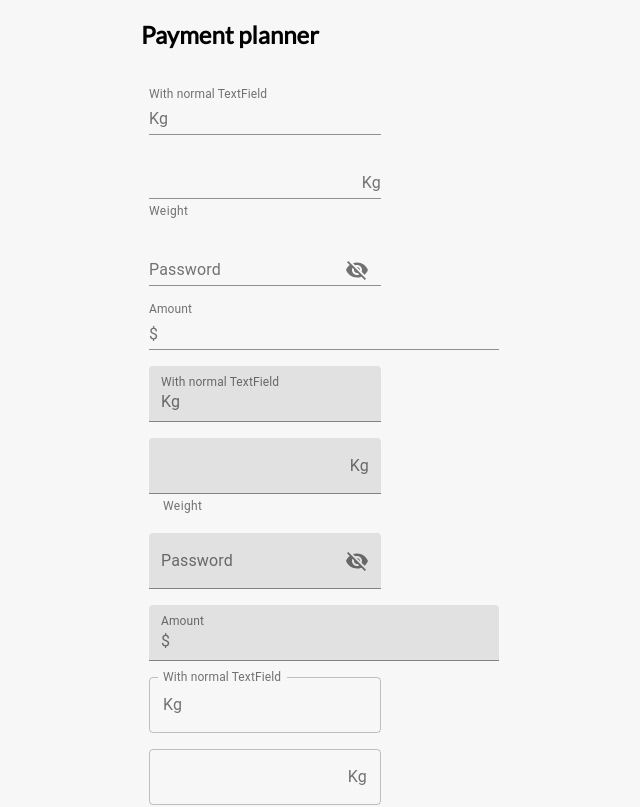
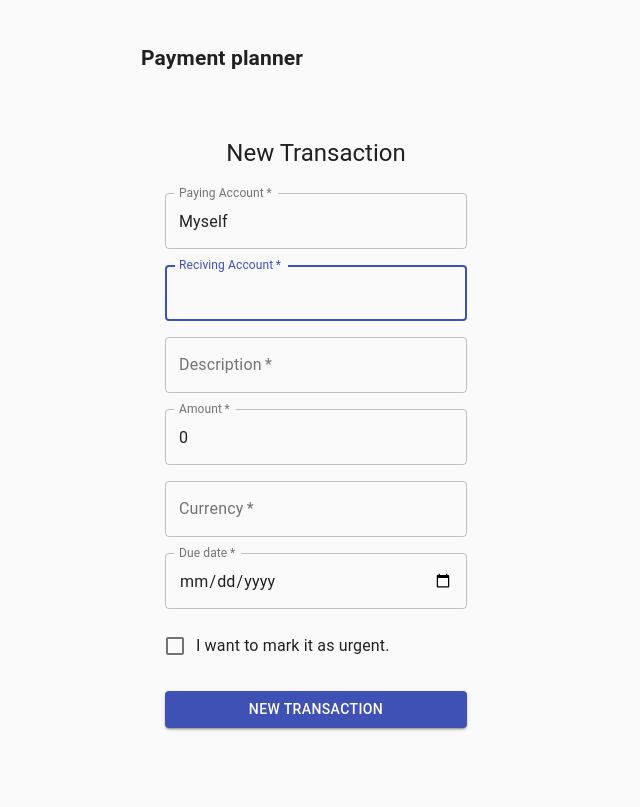
Before and after one commit to aznigft/topay, a React (Create React App) app: page /editTransaction in a window 1280 px wide. Shown: the top 807 px of the page, without its empty margins (324-964 px from the left). Built offline with nearby package versions, Linux system fonts and the light colour scheme.

Commit message:
New form for adding new and edit transactions.

```diff
--- a/src/components/EditTransaction.js
+++ b/src/components/EditTransaction.js
@@ -1,221 +1,178 @@
-import React from 'react';
-import clsx from 'clsx';
+import React, {useState, useContext} from 'react'
+import Button from '@material-ui/core/Button';
+import CssBaseline from '@material-ui/core/CssBaseline';
+import TextField from '@material-ui/core/TextField';
+import FormControlLabel from '@material-ui/core/FormControlLabel';
+import Checkbox from '@material-ui/core/Checkbox';
+import Grid from '@material-ui/core/Grid';
+import Typography from '@material-ui/core/Typography';
 import { makeStyles } from '@material-ui/core/styles';
-import IconButton from '@material-ui/core/IconButton';
-import Input from '@material-ui/core/Input';
-import FilledInput from '@material-ui/core/FilledInput';
-import OutlinedInput from '@material-ui/core/OutlinedInput';
-import InputLabel from '@material-ui/core/InputLabel';
-import InputAdornment from '@material-ui/core/InputAdornment';
-import FormHelperText from '@material-ui/core/FormHelperText';
-import FormControl from '@material-ui/core/FormControl';
-import TextField from '@material-ui/core/TextField';
-import Visibility from '@material-ui/icons/Visibility';
-import VisibilityOff from '@material-ui/icons/VisibilityOff';
+import Container from '@material-ui/core/Container';
+import { GlobalContext } from '../context/GlobalState';
+import { useHistory } from "react-router-dom";
+
 
 const useStyles = makeStyles((theme) => ({
-  root: {
+  paper: {
+    marginTop: theme.spacing(8),
     display: 'flex',
-    flexWrap: 'wrap',
+    flexDirection: 'column',
+    alignItems: 'center',
   },
-  margin: {
+  avatar: {
     margin: theme.spacing(1),
+    backgroundColor: theme.palette.secondary.main,
   },
-  withoutLabel: {
+  form: {
+    width: '100%', // Fix IE 11 issue.
     marginTop: theme.spacing(3),
   },
-  textField: {
-    width: '25ch',
+  submit: {
+    margin: theme.spacing(3, 0, 2),
   },
 }));
 
 export default function EditTransaction() {
   const classes = useStyles();
-  const [values, setValues] = React.useState({
-    amount: '',
-    password: '',
-    weight: '',
-    weightRange: '',
-    showPassword: false,
-  });
 
-  const handleChange = (prop) => (event) => {
-    setValues({ ...values, [prop]: event.target.value });
-  };
+  const [payingAccount, setPayingAccount] = useState('Myself');
+  const [recivingAccount, setRecivingAccount] = useState('');
+  const [description, setDescription] = useState('');
+  const [deadline, setDeadline] = useState(new Date());
+  const [amount, setAmount] = useState(0);
+  const [currency, setCurrency] = useState('');
 
-  const handleClickShowPassword = () => {
-    setValues({ ...values, showPassword: !values.showPassword });
-  };
+  const {addTransaction, transactions} = useContext(GlobalContext);
 
-  const handleMouseDownPassword = (event) => {
-    event.preventDefault();
-  };
+  let history = useHistory();
+
+  function generateID() {
+    return( Math.max(...transactions.map(o => o.id), 0) + 1 )
+  }
+
+  const onSubmit = e => {
+    e.preventDefault();
+
+    const newTransaction = {
+        id: generateID(),
+        payingAccount: payingAccount,
+        recivingAccount: recivingAccount,
+        description: description,
+        deadLine: deadline,
+        amount: +amount,
+        currency: currency
+    }
+
+    addTransaction(newTransaction)
+    history.push('/transactionList');
+  }
+
 
   return (
-    <div className={classes.root}>
-      <div>
-        <TextField
-          label="With normal TextField"
-          id="standard-start-adornment"
-          className={clsx(classes.margin, classes.textField)}
-          InputProps={{
-            startAdornment: <InputAdornment position="start">Kg</InputAdornment>,
-          }}
-        />
-        <FormControl className={clsx(classes.margin, classes.withoutLabel, classes.textField)}>
-          <Input
-            id="standard-adornment-weight"
-            value={values.weight}
-            onChange={handleChange('weight')}
-            endAdornment={<InputAdornment position="end">Kg</InputAdornment>}
-            aria-describedby="standard-weight-helper-text"
-            inputProps={{
-              'aria-label': 'weight',
-            }}
-          />
-          <FormHelperText id="standard-weight-helper-text">Weight</FormHelperText>
-        </FormControl>
-        <FormControl className={clsx(classes.margin, classes.textField)}>
-          <InputLabel htmlFor="standard-adornment-password">Password</InputLabel>
-          <Input
-            id="standard-adornment-password"
-            type={values.showPassword ? 'text' : 'password'}
-            value={values.password}
-            onChange={handleChange('password')}
-            endAdornment={
-              <InputAdornment position="end">
-                <IconButton
-                  aria-label="toggle password visibility"
-                  onClick={handleClickShowPassword}
-                  onMouseDown={handleMouseDownPassword}
-                >
-                  {values.showPassword ? <Visibility /> : <VisibilityOff />}
-                </IconButton>
-              </InputAdornment>
-            }
-          />
-        </FormControl>
-        <FormControl fullWidth className={classes.margin}>
-          <InputLabel htmlFor="standard-adornment-amount">Amount</InputLabel>
-          <Input
-            id="standard-adornment-amount"
-            value={values.amount}
-            onChange={handleChange('amount')}
-            startAdornment={<InputAdornment position="start">$</InputAdornment>}
-          />
-        </FormControl>
+    <Container component="main" maxWidth="xs">
+      <CssBaseline />
+      <div className={classes.paper}>
+        <Typography component="h1" variant="h5">
+          New Transaction
+        </Typography>
+        <form className={classes.form} noValidate onSubmit = {onSubmit}>
+          <Grid container spacing={2}>
+          <Grid item xs={12}>
+              <TextField
+                value={payingAccount}
+                onChange={(e) => setPayingAccount(e.target.value)}
+                name="payingAccount"
+                variant="outlined"
+                required
+                fullWidth
+                id="payingAccount"
+                label="Paying Account"
+              />
+            </Grid>
+            <Grid item xs={12}>
+              <TextField
+                value={recivingAccount}
+                onChange={(e) => setRecivingAccount(e.target.value)}
+                name="recivingAccount"
+                variant="outlined"
+                required
+                fullWidth
+                id="recivingAccount"
+                label="Reciving Account"
+                autoFocus
+              />
+            </Grid>
+            <Grid item xs={12}>
+              <TextField
+                value={description}
+                onChange={(e) => setDescription(e.target.value)}
+                name="description"
+                variant="outlined"
+                required
+                fullWidth
+                id="description"
+                label="Description"
+              />
+            </Grid>
+            <Grid item xs={12}>
+              <TextField
+                value={amount}
+                onChange={(e) => setAmount(e.target.value)}
+                variant="outlined"
+                required
+                fullWidth
+                id="amount"
+                label="Amount"
+                name="amount"
+              />
+            </Grid>
+            <Grid item xs={12}>
+              <TextField
+                value={currency}
+                onChange={(e) => setCurrency(e.target.value)}
+                variant="outlined"
+                required
+                fullWidth
+                id="currency"
+                label="Currency"
+                name="currency"
+              />
+            </Grid>
+            <Grid item xs={12}>
+              <TextField
+                value={deadline}
+                onChange={(e) => setDeadline(e.target.value)}
+                variant="outlined"
+                required
+                fullWidth
+                id="deadline"
+                name="deadline"
+                type="date"
+                label="Due date"
+                InputLabelProps={{
+                  shrink: true,
+                }}
+              />
+            </Grid>
+
+            <Grid item xs={12}>
+              <FormControlLabel
+                control={<Checkbox value="allowExtraEmails" color="primary" />}
+                label="I want to mark it as urgent."
+              />
+            </Grid>
+          </Grid>
+          <Button
+            type="submit"
+            fullWidth
+            variant="contained"
+            color="primary"
+            className={classes.submit}
+          >
+            New transaction
+          </Button>
+        </form>
       </div>
-      <div>
-        <TextField
-          label="With normal TextField"
-          id="filled-start-adornment"
-          className={clsx(classes.margin, classes.textField)}
-          InputProps={{
-            startAdornment: <InputAdornment position="start">Kg</InputAdornment>,
-          }}
-          variant="filled"
-        />
-        <FormControl className={clsx(classes.margin, classes.textField)} variant="filled">
-          <FilledInput
-            id="filled-adornment-weight"
-            value={values.weight}
-            onChange={handleChange('weight')}
-            endAdornment={<InputAdornment position="end">Kg</InputAdornment>}
-            aria-describedby="filled-weight-helper-text"
-            inputProps={{
-              'aria-label': 'weight',
-            }}
-          />
-          <FormHelperText id="filled-weight-helper-text">Weight</FormHelperText>
-        </FormControl>
-        <FormControl className={clsx(classes.margin, classes.textField)} variant="filled">
-          <InputLabel htmlFor="filled-adornment-password">Password</InputLabel>
-          <FilledInput
-            id="filled-adornment-password"
-            type={values.showPassword ? 'text' : 'password'}
-            value={values.password}
-            onChange={handleChange('password')}
-            endAdornment={
-              <InputAdornment position="end">
-                <IconButton
-                  aria-label="toggle password visibility"
-                  onClick={handleClickShowPassword}
-                  onMouseDown={handleMouseDownPassword}
-                  edge="end"
-                >
-                  {values.showPassword ? <Visibility /> : <VisibilityOff />}
-                </IconButton>
-              </InputAdornment>
-            }
-          />
-        </FormControl>
-        <FormControl fullWidth className={classes.margin} variant="filled">
-          <InputLabel htmlFor="filled-adornment-amount">Amount</InputLabel>
-          <FilledInput
-            id="filled-adornment-amount"
-            value={values.amount}
-            onChange={handleChange('amount')}
-            startAdornment={<InputAdornment position="start">$</InputAdornment>}
-          />
-        </FormControl>
-      </div>
-      <div>
-        <TextField
-          label="With normal TextField"
-          id="outlined-start-adornment"
-          className={clsx(classes.margin, classes.textField)}
-          InputProps={{
-            startAdornment: <InputAdornment position="start">Kg</InputAdornment>,
-          }}
-          variant="outlined"
-        />
-        <FormControl className={clsx(classes.margin, classes.textField)} variant="outlined">
-          <OutlinedInput
-            id="outlined-adornment-weight"
-            value={values.weight}
-            onChange={handleChange('weight')}
-            endAdornment={<InputAdornment position="end">Kg</InputAdornment>}
-            aria-describedby="outlined-weight-helper-text"
-            inputProps={{
-              'aria-label': 'weight',
-            }}
-            labelWidth={0}
-          />
-          <FormHelperText id="outlined-weight-helper-text">Weight</FormHelperText>
-        </FormControl>
-        <FormControl className={clsx(classes.margin, classes.textField)} variant="outlined">
-          <InputLabel htmlFor="outlined-adornment-password">Password</InputLabel>
-          <OutlinedInput
-            id="outlined-adornment-password"
-            type={values.showPassword ? 'text' : 'password'}
-            value={values.password}
-            onChange={handleChange('password')}
-            endAdornment={
-              <InputAdornment position="end">
-                <IconButton
-                  aria-label="toggle password visibility"
-                  onClick={handleClickShowPassword}
-                  onMouseDown={handleMouseDownPassword}
-                  edge="end"
-                >
-                  {values.showPassword ? <Visibility /> : <VisibilityOff />}
-                </IconButton>
-              </InputAdornment>
-            }
-            labelWidth={70}
-          />
-        </FormControl>
-        <FormControl fullWidth className={classes.margin} variant="outlined">
-          <InputLabel htmlFor="outlined-adornment-amount">Amount</InputLabel>
-          <OutlinedInput
-            id="outlined-adornment-amount"
-            value={values.amount}
-            onChange={handleChange('amount')}
-            startAdornment={<InputAdornment position="start">$</InputAdornment>}
-            labelWidth={60}
-          />
-        </FormControl>
-      </div>
-    </div>
+    </Container>
   );
 }
--- a/src/components/TransactionCard.js
+++ b/src/components/TransactionCard.js
@@ -44,7 +44,7 @@ export default function TransactionCard({transaction}) {
                   {transaction.description}
                 </Typography>
                 <Typography variant="body2" color="textSecondary">
-                    Due date: {transaction.deadLine}
+                    Due date: {transaction.deadLine.toLocaleDateString()}
                 </Typography>
               </Grid>
 
--- a/src/components/TransactionList.js
+++ b/src/components/TransactionList.js
@@ -32,7 +32,7 @@ export const TransactionList = () => {
                 variant="contained"
                 color="primary"
                 component={Link}
-                to="/addTransaction"
+                to="/editTransaction"
                 disableElevation>Create new transaction</Button>
         </>
     )
--- a/src/context/GlobalState.js
+++ b/src/context/GlobalState.js
@@ -7,7 +7,7 @@ const initialState = {
             id: 0,
             payingAccount: 'User',
             recivingAccount: 'Allegro sp. z o.o.',
-            deadLine: '30.09.2021',
+            deadLine: new Date('2021-09-03T00:00:01'),
             description: 'Transaction id - ASDCZXCASDAD',
             amount: 50,
             currency: 'PLN'
@@ -16,7 +16,7 @@ const initialState = {
             id: 1,
             payingAccount: 'User',
             recivingAccount: 'Inea ',
-            deadLine: '20.07.2021',
+            deadLine: new Date('2021-08-13T00:00:01'),
             description: 'Monthly bill for internet',
             amount: 30,
             currency: 'PLN'
@@ -25,7 +25,7 @@ const initialState = {
             id: 2,
             payingAccount: 'User',
             recivingAccount: 'Stefan Burczymucha',
-            deadLine: '',
+            deadLine: new Date('2021-11-08T00:00:01'),
             description: 'Bill split from last pub visit',
             amount: 13,
             currency: 'EUR'
@@ -34,7 +34,7 @@ const initialState = {
             id: 3,
             payingAccount: 'User',
             recivingAccount: 'Spotify',
-            deadLine: '20.07.2021',
+            deadLine: new Date('2021-08-15T00:00:01'),
             description: 'Aplication subscription',
             amount: 9,
             currency: 'EUR'
@@ -43,7 +43,7 @@ const initialState = {
             id: 4,
             payingAccount: 'User',
             recivingAccount: 'Link 4',
-            deadLine: '20.07.2021',
+            deadLine: new Date('2021-07-30T00:00:01'),
             description: 'Car insurance yearly fee',
             amount: 700,
             currency: 'PLN'
```
